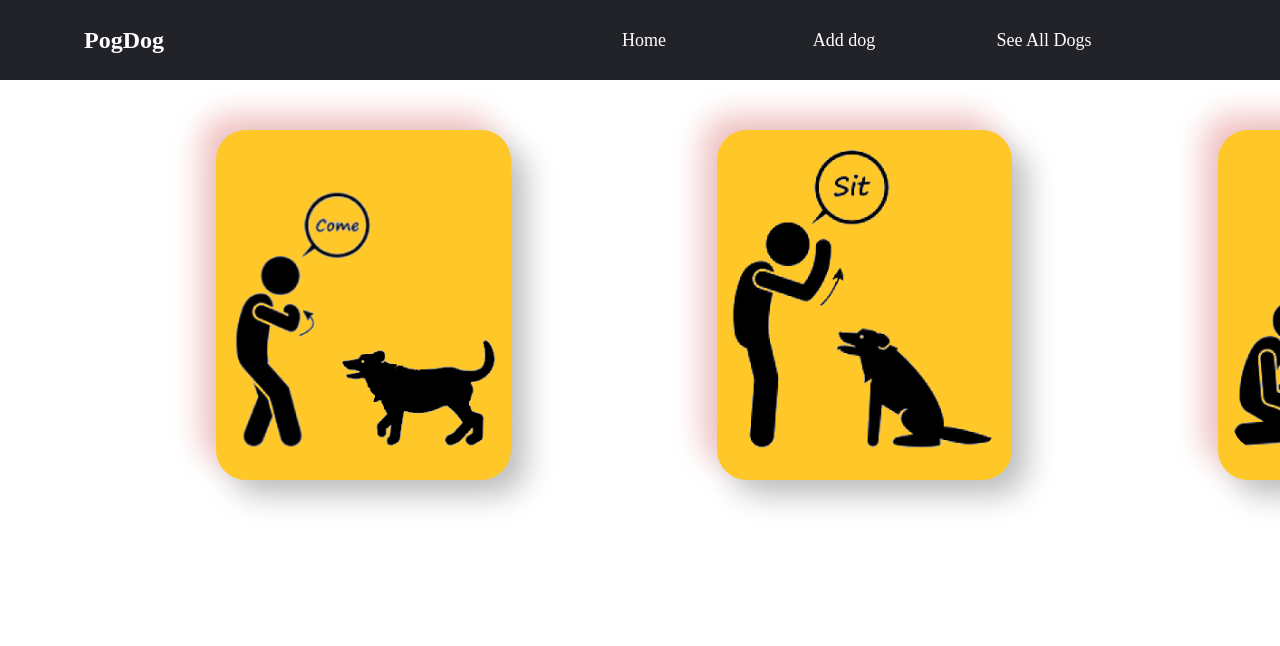
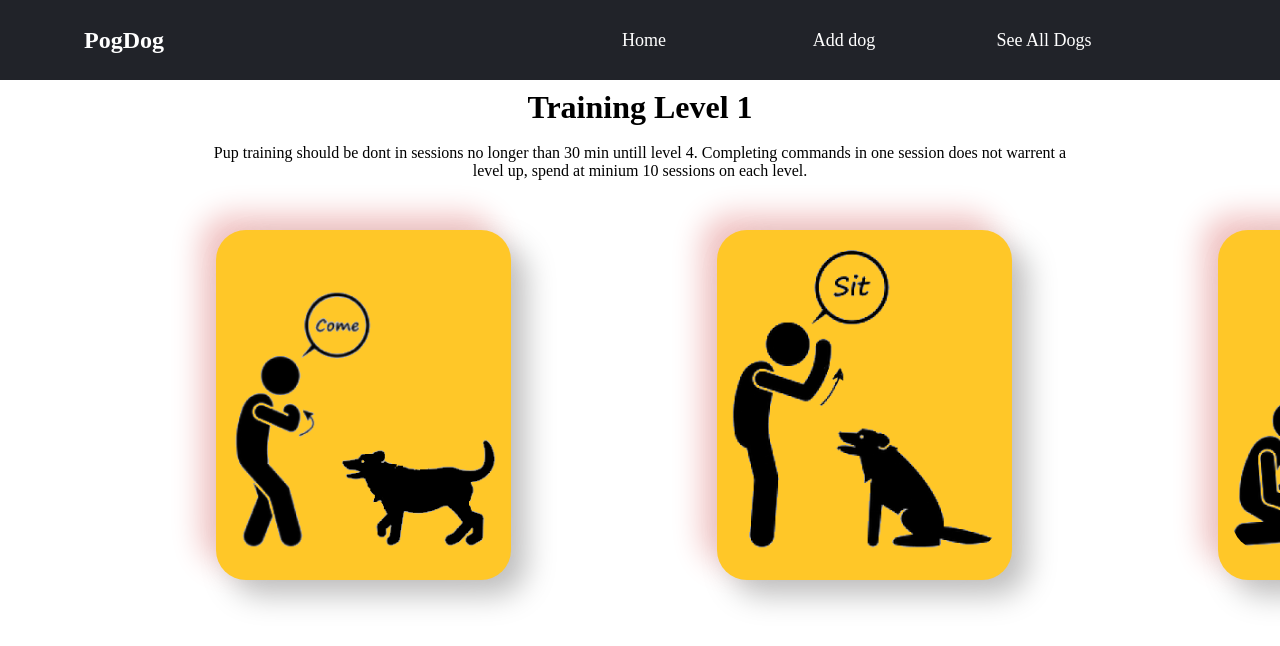
Before and after one commit to LucassNogueira/dogtrainapp, a website: page client/level1.html in a window 1280 px wide. Shown: the top 646 px of the page. Drawn offline with nearby package versions, Linux system fonts and the light colour scheme; a web font is replaced by a local one.

Commit message:
title up

```diff
--- a/client/level1.html
+++ b/client/level1.html
@@ -44,6 +44,16 @@
         </ul>
       </nav>
     </header>
+    <div class="titletext">
+      <h1>Training Level 1</h1>
+      <br />
+      <p>
+        Pup training should be dont in sessions no longer than 30 min untill
+        level 4. Completing commands in one session does not warrent a level up,
+        spend at minium 10 sessions on each level.
+      </p>
+    </div>
+
     <div class="maincontainer">
       <div class="thecard">
         <div class="thefront">
--- a/client/styles.css
+++ b/client/styles.css
@@ -502,7 +502,13 @@ input[type="radio"] {
   margin-left: 30px;
   margin-right: 30px;
 }
-
+.titletext {
+  margin: 9px;
+  text-align: center;
+  /* border: 1px solid black; */
+  padding-left: 190px;
+  padding-right: 190px;
+}
 .thecard {
   position: relative;
   margin: 10px 20px;
```
